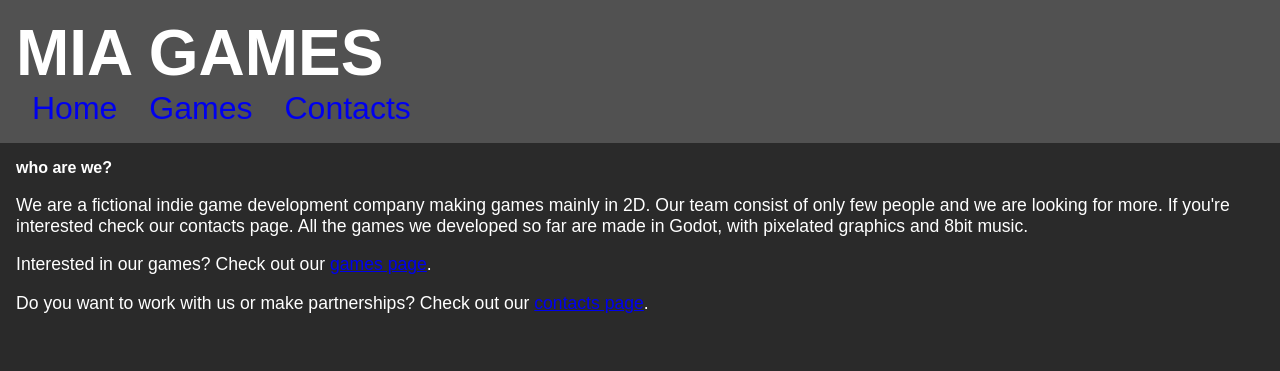
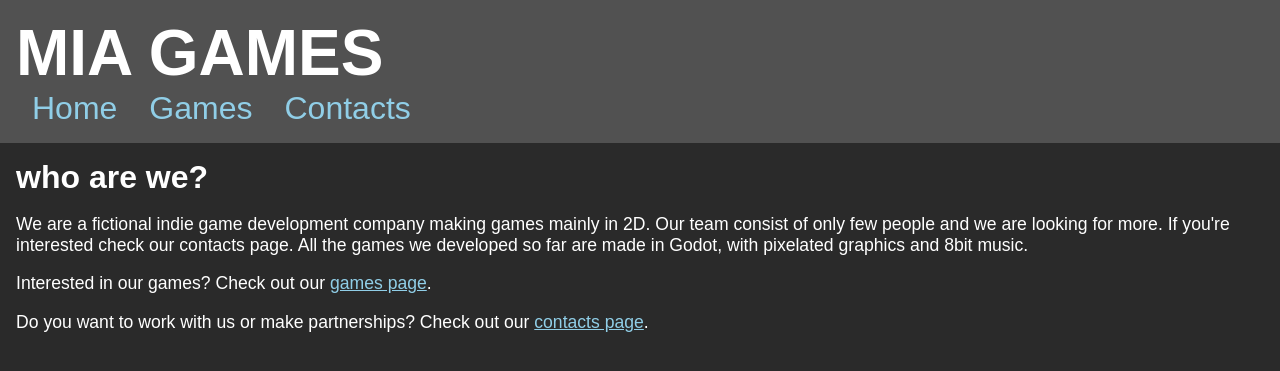
Before and after one commit to MichalPKN/mia-games, a PHP site: page / in a window 1280 px wide. Shown: the top 371 px of the page. Run offline with PHP 8.4, Linux system fonts and the light colour scheme.

Commit message:
css merge

```diff
--- a/style/_normalize.scss
+++ b/style/_normalize.scss
@@ -28,10 +28,10 @@ h2 {
     font-size: 2em;
 }
 
-p{
+p {
     margin-top: 0.5em;
 }
 
-a{
+a {
     color: rgb(144, 206, 231);
 }
--- a/style/style.css
+++ b/style/style.css
@@ -22,6 +22,18 @@ main {
 
 .content {
   padding: 1em;
+}
+
+h2 {
+  font-size: 2em;
+}
+
+p {
+  margin-top: 0.5em;
+}
+
+a {
+  color: #90cee7;
 }
 
 header {
```
Also changed, not shown: 1 other file.
